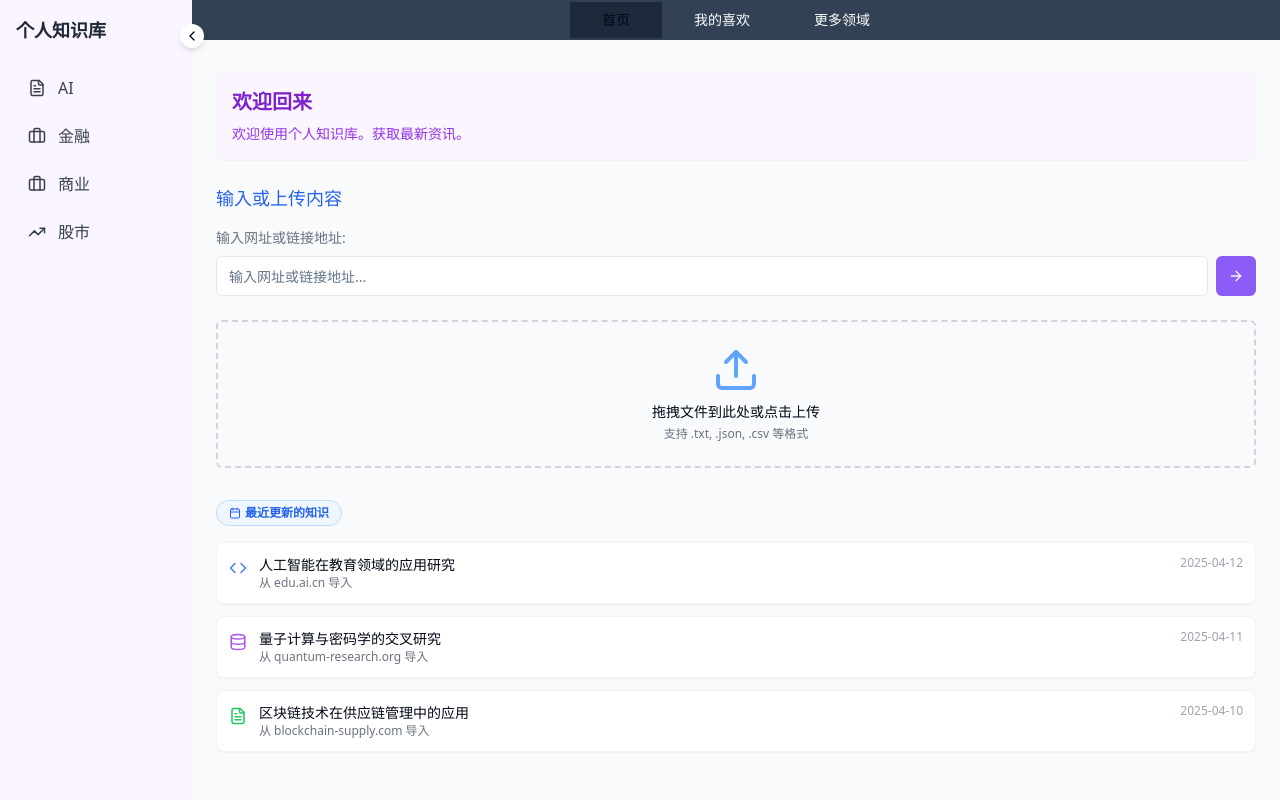
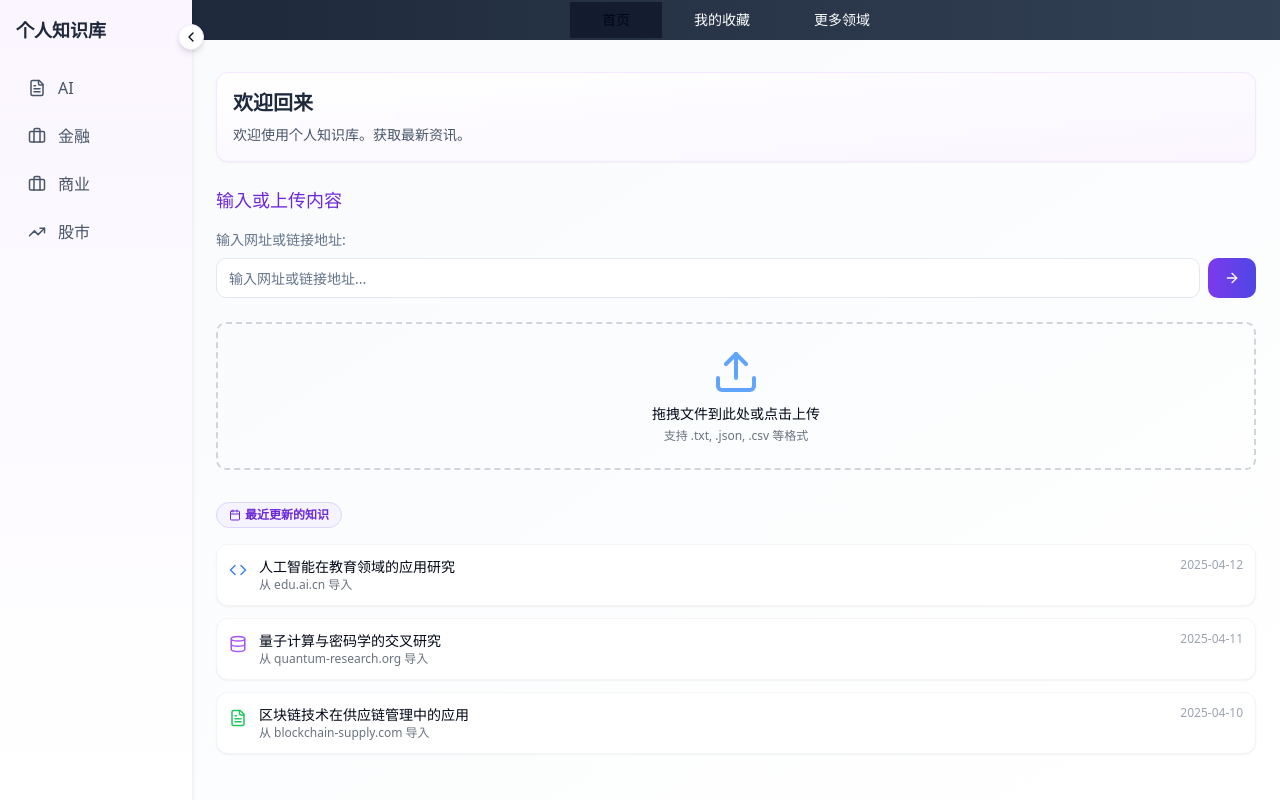
Before and after one commit to YiErWuXiu/personal-knowledge-hub-front, a React (Vite) app: page / in a window 1280 px wide. Built offline with nearby package versions, Linux system fonts and the light colour scheme.

Commit message:
Refactor: Improve page color scheme
Optimized the color scheme of the entire webpage for a more premium look, without altering existing functionality.

```diff
--- a/src/components/Sidebar.tsx
+++ b/src/components/Sidebar.tsx
@@ -13,17 +13,17 @@ const Sidebar = () => {
   }
 
   return (
-    <div className={`${isCollapsed ? 'w-12' : 'w-48'} bg-purple-50 min-h-screen p-4 flex flex-col relative transition-all duration-300`}>
+    <div className={`${isCollapsed ? 'w-12' : 'w-48'} bg-gradient-to-b from-purple-50 to-white min-h-screen p-4 flex flex-col relative transition-all duration-300 shadow-md`}>
       {/* Collapse Toggle Button */}
       <button
         onClick={() => setIsCollapsed(!isCollapsed)}
-        className="absolute -right-3 top-6 bg-white rounded-full p-1 shadow-md hover:bg-purple-100 z-10"
+        className="absolute -right-3 top-6 bg-white rounded-full p-1 shadow-md hover:bg-purple-50 z-10 border border-purple-100"
       >
         {isCollapsed ? <ChevronRight size={16} /> : <ChevronLeft size={16} />}
       </button>
 
       <div className="mb-6">
-        {!isCollapsed && <h2 className="text-lg font-semibold text-gray-800">个人知识库</h2>}
+        {!isCollapsed && <h2 className="text-lg font-semibold text-slate-800">个人知识库</h2>}
       </div>
 
       <nav className="space-y-2">
@@ -79,13 +79,13 @@ const SidebarItem = ({
       to={to}
       className={`flex items-center gap-3 px-3 py-2 rounded-md transition-colors ${
         isActive
-          ? "bg-purple-100 text-purple-700"
-          : "text-gray-700 hover:bg-purple-100 hover:text-purple-700"
+          ? "premium-sidebar-item shadow-sm"
+          : "text-slate-600 hover:bg-purple-50 hover:text-purple-700"
       }`}
       title={isCollapsed ? label : ""}
     >
       {icon}
-      {!isCollapsed && <span>{label}</span>}
+      {!isCollapsed && <span className="font-medium">{label}</span>}
     </Link>
   );
 };
--- a/src/index.css
+++ b/src/index.css
@@ -1,3 +1,4 @@
+
 @tailwind base;
 @tailwind components;
 @tailwind utilities;
@@ -13,17 +14,17 @@
     --popover: 0 0% 100%;
     --popover-foreground: 222.2 84% 4.9%;
 
-    --primary: 222.2 47.4% 11.2%;
+    --primary: 240 5.9% 10%;
     --primary-foreground: 210 40% 98%;
 
-    --secondary: 210 40% 96.1%;
+    --secondary: 240 4.8% 95.9%;
     --secondary-foreground: 222.2 47.4% 11.2%;
 
     --muted: 210 40% 96.1%;
     --muted-foreground: 215.4 16.3% 46.9%;
 
-    --accent: 210 40% 96.1%;
-    --accent-foreground: 222.2 47.4% 11.2%;
+    --accent: 262 83% 58%;
+    --accent-foreground: 210 40% 98%;
 
     --destructive: 0 84.2% 60.2%;
     --destructive-foreground: 210 40% 98%;
@@ -32,23 +33,16 @@
     --input: 214.3 31.8% 91.4%;
     --ring: 222.2 84% 4.9%;
 
-    --radius: 0.5rem;
+    --radius: 0.75rem;
 
-    --sidebar-background: 0 0% 98%;
-
+    --sidebar-background: 240 5% 98%;
     --sidebar-foreground: 240 5.3% 26.1%;
-
-    --sidebar-primary: 240 5.9% 10%;
-
-    --sidebar-primary-foreground: 0 0% 98%;
-
+    --sidebar-primary: 262 83% 58%;
+    --sidebar-primary-foreground: 0 0% 100%;
     --sidebar-accent: 240 4.8% 95.9%;
-
     --sidebar-accent-foreground: 240 5.9% 10%;
-
-    --sidebar-border: 220 13% 91%;
-
-    --sidebar-ring: 217.2 91.2% 59.8%;
+    --sidebar-border: 263 85% 95%;
+    --sidebar-ring: 262 83% 58%;
   }
 
   .dark {
@@ -70,7 +64,7 @@
     --muted: 217.2 32.6% 17.5%;
     --muted-foreground: 215 20.2% 65.1%;
 
-    --accent: 217.2 32.6% 17.5%;
+    --accent: 262 83% 58%;
     --accent-foreground: 210 40% 98%;
 
     --destructive: 0 62.8% 30.6%;
@@ -81,12 +75,12 @@
     --ring: 212.7 26.8% 83.9%;
     --sidebar-background: 240 5.9% 10%;
     --sidebar-foreground: 240 4.8% 95.9%;
-    --sidebar-primary: 224.3 76.3% 48%;
+    --sidebar-primary: 262 83% 58%;
     --sidebar-primary-foreground: 0 0% 100%;
     --sidebar-accent: 240 3.7% 15.9%;
     --sidebar-accent-foreground: 240 4.8% 95.9%;
     --sidebar-border: 240 3.7% 15.9%;
-    --sidebar-ring: 217.2 91.2% 59.8%;
+    --sidebar-ring: 262 83% 58%;
   }
 }
 
@@ -99,3 +93,21 @@
     @apply bg-background text-foreground;
   }
 }
+
+@layer components {
+  .premium-card {
+    @apply bg-gradient-to-br from-white to-purple-50 shadow-lg border border-purple-100;
+  }
+
+  .premium-header {
+    @apply bg-gradient-to-r from-slate-800 to-slate-700;
+  }
+
+  .premium-button {
+    @apply bg-gradient-to-r from-violet-600 to-indigo-600 hover:from-violet-700 hover:to-indigo-700 text-white;
+  }
+
+  .premium-sidebar-item {
+    @apply bg-gradient-to-r from-purple-100 to-indigo-100 text-purple-800;
+  }
+}
--- a/src/pages/Favorites.tsx
+++ b/src/pages/Favorites.tsx
@@ -34,19 +34,19 @@ const Favorites = () => {
     }
   };
 
-  return <div className="min-h-screen bg-slate-50">
+  return <div className="min-h-screen bg-gradient-to-br from-slate-50 to-white">
       {/* Main Content */}
       <main className="flex-1 p-0">
         {/* Navigation Tabs */}
         <Tabs defaultValue="favorites" className="w-full">
-          <TabsList className="w-full rounded-none bg-slate-700">
-            <TabsTrigger value="home" className="data-[state=active]:bg-slate-800 text-white px-8 py-2 rounded-none" onClick={() => navigate('/')}>
+          <TabsList className="w-full rounded-none premium-header">
+            <TabsTrigger value="home" className="data-[state=active]:bg-slate-900/80 text-white px-8 py-2 rounded-none" onClick={() => navigate('/')}>
               首页
             </TabsTrigger>
-            <TabsTrigger value="favorites" className="data-[state=active]:bg-slate-800 text-white px-8 py-2 rounded-none">
-              我的喜欢
+            <TabsTrigger value="favorites" className="data-[state=active]:bg-slate-900/80 text-white px-8 py-2 rounded-none">
+              我的收藏
             </TabsTrigger>
-            <TabsTrigger value="more-areas" className="data-[state=active]:bg-slate-800 text-white px-8 py-2 rounded-none" onClick={() => navigate('/more-areas')}>
+            <TabsTrigger value="more-areas" className="data-[state=active]:bg-slate-900/80 text-white px-8 py-2 rounded-none" onClick={() => navigate('/more-areas')}>
               更多领域
             </TabsTrigger>
           </TabsList>
@@ -54,10 +54,10 @@ const Favorites = () => {
           {/* Favorites Tab Content */}
           <TabsContent value="favorites">
             <div className="p-6">
-              <Card className="mb-6 bg-purple-50 border-none">
+              <Card className="mb-6 premium-card">
                 <CardContent className="p-4">
-                  <h2 className="text-xl font-bold text-purple-700 mb-2">我的喜欢</h2>
-                  <p className="text-sm text-purple-600">这里是用户喜欢的领域，与个人知识库不相通。</p>
+                  <h2 className="text-xl font-bold text-slate-800 mb-2">我的收藏</h2>
+                  <p className="text-sm text-slate-600">这里是用户喜欢的领域，与个人知识库不相通。</p>
                 </CardContent>
               </Card>
 
@@ -73,7 +73,7 @@ const Favorites = () => {
           <TabsContent value="home">
             <div className="p-6">
               <h2 className="text-xl font-semibold mb-4">首页</h2>
-              <p className="text-gray-500">请切换到首页标签查看内容。</p>
+              <p className="text-slate-500">请切换到首页标签查看内容。</p>
             </div>
           </TabsContent>
 
@@ -81,7 +81,7 @@ const Favorites = () => {
           <TabsContent value="more-areas">
             <div className="p-6">
               <h2 className="text-xl font-semibold mb-4">更多领域</h2>
-              <p className="text-gray-500">请切换到更多领域标签查看内容。</p>
+              <p className="text-slate-500">请切换到更多领域标签查看内容。</p>
             </div>
           </TabsContent>
         </Tabs>
--- a/src/pages/Index.tsx
+++ b/src/pages/Index.tsx
@@ -41,7 +41,7 @@ const Index = () => {
   ];
 
   return (
-    <div className="flex min-h-screen bg-slate-50">
+    <div className="flex min-h-screen bg-gradient-to-br from-slate-50 to-white">
       {/* Left Sidebar */}
       <Sidebar />
 
@@ -49,23 +49,23 @@ const Index = () => {
       <main className="flex-1 p-0">
         {/* Navigation Tabs */}
         <Tabs defaultValue="home" className="w-full">
-          <TabsList className="w-full rounded-none bg-slate-700">
+          <TabsList className="w-full rounded-none premium-header">
             <TabsTrigger
               value="home"
-              className="data-[state=active]:bg-slate-800 text-white px-8 py-2 rounded-none"
+              className="data-[state=active]:bg-slate-900/80 text-white px-8 py-2 rounded-none"
             >
               首页
             </TabsTrigger>
             <TabsTrigger
               value="favorites"
-              className="data-[state=active]:bg-slate-800 text-white px-8 py-2 rounded-none"
+              className="data-[state=active]:bg-slate-900/80 text-white px-8 py-2 rounded-none"
               onClick={() => navigate('/favorites')}
             >
-              我的喜欢
+              我的收藏
             </TabsTrigger>
             <TabsTrigger
               value="more-areas"
-              className="data-[state=active]:bg-slate-800 text-white px-8 py-2 rounded-none"
+              className="data-[state=active]:bg-slate-900/80 text-white px-8 py-2 rounded-none"
               onClick={() => navigate('/more-areas')}
             >
               更多领域
@@ -75,28 +75,28 @@ const Index = () => {
           {/* Home Tab Content */}
           <TabsContent value="home" className="p-6">
             {/* Welcome Card */}
-            <Card className="mb-6 bg-purple-50 border-none">
+            <Card className="mb-6 premium-card">
               <CardContent className="p-4">
-                <h2 className="text-xl font-bold text-purple-700 mb-2">欢迎回来</h2>
-                <p className="text-sm text-purple-600">欢迎使用个人知识库。获取最新资讯。</p>
+                <h2 className="text-xl font-bold text-slate-800 mb-2">欢迎回来</h2>
+                <p className="text-sm text-slate-600">欢迎使用个人知识库。获取最新资讯。</p>
               </CardContent>
             </Card>
 
             {/* Content Input Section */}
             <div className="mb-6">
-              <h3 className="text-lg mb-4 text-blue-600">输入或上传内容</h3>
+              <h3 className="text-lg mb-4 text-violet-700 font-medium">输入或上传内容</h3>
 
               {/* Text Input */}
               <div className="mb-6">
-                <p className="text-sm text-gray-500 mb-2">输入网址或链接地址:</p>
+                <p className="text-sm text-slate-500 mb-2">输入网址或链接地址:</p>
                 <div className="flex gap-2">
                   <Input
                     placeholder="输入网址或链接地址..."
-                    className="flex-1"
+                    className="flex-1 border-slate-200 focus:border-violet-300"
                     value={searchValue}
                     onChange={(e) => setSearchValue(e.target.value)}
                   />
-                  <Button size="icon" className="bg-violet-500 hover:bg-violet-600">
+                  <Button className="premium-button">
                     <ArrowRight className="h-4 w-4" />
                   </Button>
                 </div>
@@ -108,7 +108,7 @@ const Index = () => {
 
             {/* Recent Knowledge */}
             <div className="mt-8">
-              <Badge variant="outline" className="bg-blue-50 text-blue-600 border-blue-200 flex w-fit items-center gap-1 px-3 py-1 mb-4">
+              <Badge variant="outline" className="bg-violet-50 text-violet-700 border-violet-200 flex w-fit items-center gap-1 px-3 py-1 mb-4">
                 <Calendar className="h-3 w-3" />
                 <span>最近更新的知识</span>
               </Badge>
@@ -124,13 +124,13 @@ const Index = () => {
           {/* Favorites Tab Content */}
           <TabsContent value="favorites">
             <div className="p-6">
-              <h2 className="text-xl font-semibold mb-4">我的喜欢</h2>
-              <p className="text-gray-500">点击下方按钮查看我的喜欢页面。</p>
+              <h2 className="text-xl font-semibold mb-4">我的收藏</h2>
+              <p className="text-slate-500">点击下方按钮查看我的收藏页面。</p>
               <Button
-                className="mt-4"
+                className="mt-4 premium-button"
                 onClick={() => navigate('/favorites')}
               >
-                查看我的喜欢
+                查看我的收藏
               </Button>
             </div>
           </TabsContent>
@@ -139,9 +139,9 @@ const Index = () => {
           <TabsContent value="more-areas">
             <div className="p-6">
               <h2 className="text-xl font-semibold mb-4">更多领域</h2>
-              <p className="text-gray-500">点击下方按钮查看更多领域页面。</p>
+              <p className="text-slate-500">点击下方按钮查看更多领域页面。</p>
               <Button
-                className="mt-4"
+                className="mt-4 premium-button"
                 onClick={() => navigate('/more-areas')}
               >
                 查看更多领域
--- a/tailwind.config.ts
+++ b/tailwind.config.ts
@@ -69,6 +69,12 @@ export default {
 					bio: '#4caf50',
 					web: '#9163cb',
 					blockchain: '#2aa198'
+				},
+				premium: {
+					purple: '#9b87f5',
+					violet: '#7E69AB',
+					softPurple: '#E5DEFF',
+					darkPurple: '#1A1F2C'
 				}
 			},
 			borderRadius: {
@@ -99,6 +105,11 @@ export default {
 				'accordion-up': 'accordion-up 0.2s ease-out',
 				'fade-in': 'fade-in 0.3s ease-out',
 				'pulse-light': 'pulse-light 2s cubic-bezier(0.4, 0, 0.6, 1) infinite'
+			},
+			backgroundImage: {
+				'gradient-premium': 'linear-gradient(to right, #9b87f5, #7E69AB)',
+				'gradient-card': 'linear-gradient(135deg, #fdfcfb 0%, #e2d1c3 100%)',
+				'gradient-soft': 'linear-gradient(90deg, hsla(277, 75%, 84%, 1) 0%, hsla(297, 50%, 51%, 1) 100%)'
 			}
 		}
 	},
```
